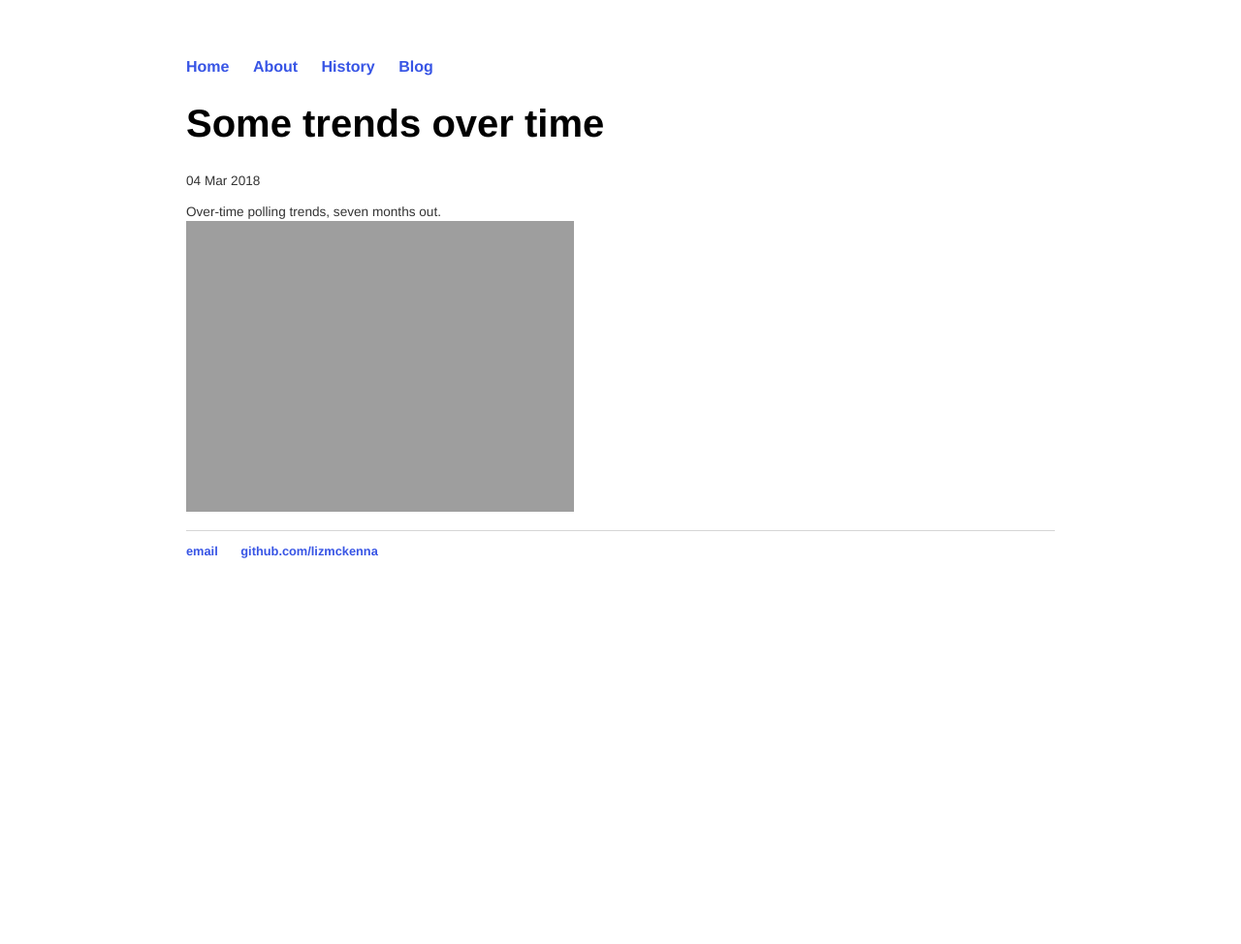
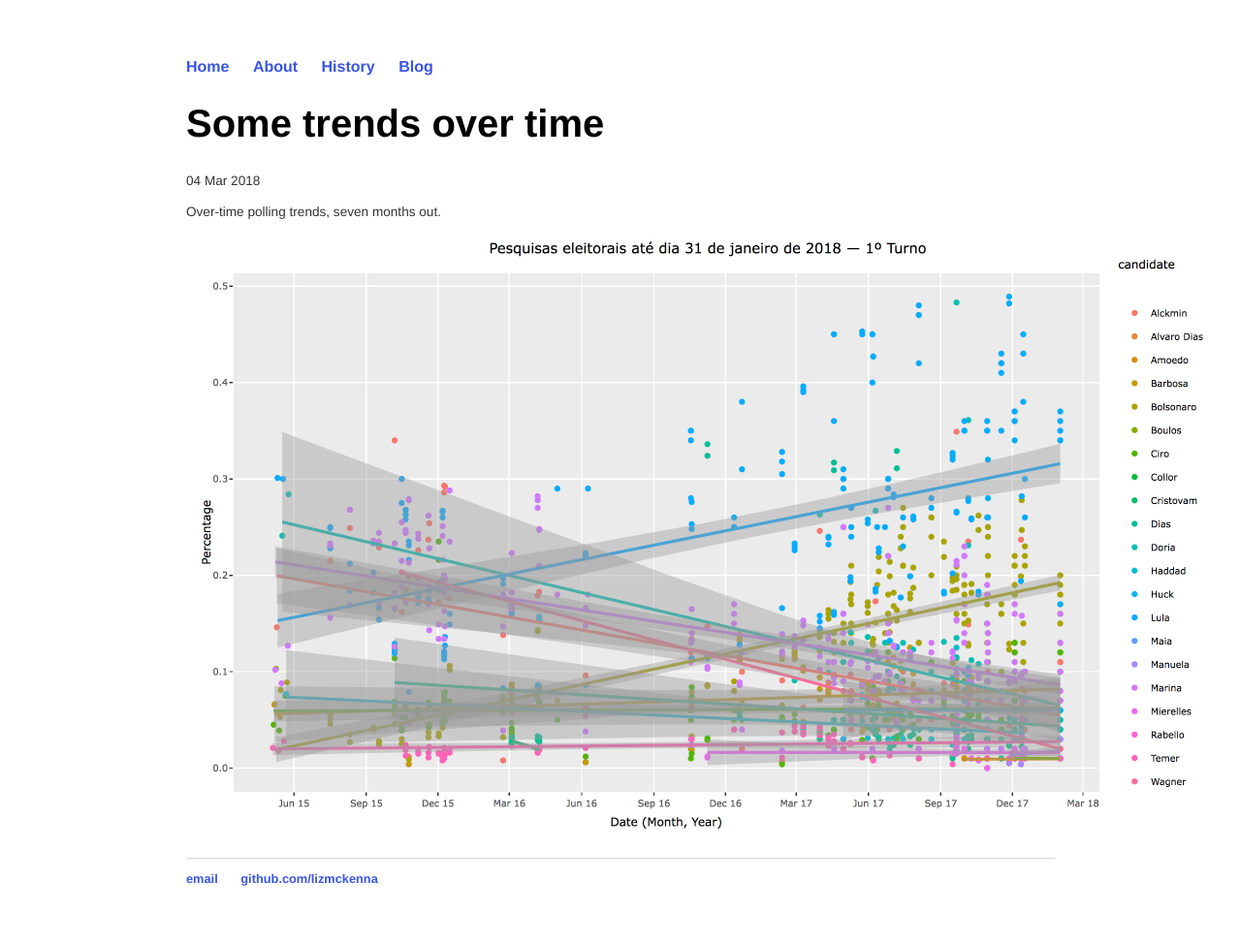
Before and after one commit to lizmckenna/elizabethmckenna.org, a Jekyll site: the page built from _posts/2018-03-04-still-early-days.md, in a window 1280 px wide. Shown: the whole page at 97% size. Built offline with Jekyll 4.4.1, drawn with Linux system fonts in a browser that asks for light colours; before the commit the page ends 900 px from its top, so only the background shows below that.

Commit message:
Update 2018-03-04-still-early-days.md

```diff
--- a/_posts/2018-03-04-still-early-days.md
+++ b/_posts/2018-03-04-still-early-days.md
@@ -5,5 +5,5 @@ date: 2018-03-04
 ---
 Over-time polling trends, seven months out.
 <br>
- ![alt text](https://lizmckenna.github.io/images/180304_scatter1.png "Logo Title Text 1")
+ ![alt text](https://lizmckenna.github.io/images/180304-scatter1.png "Logo Title Text 1")
  <br>
```
